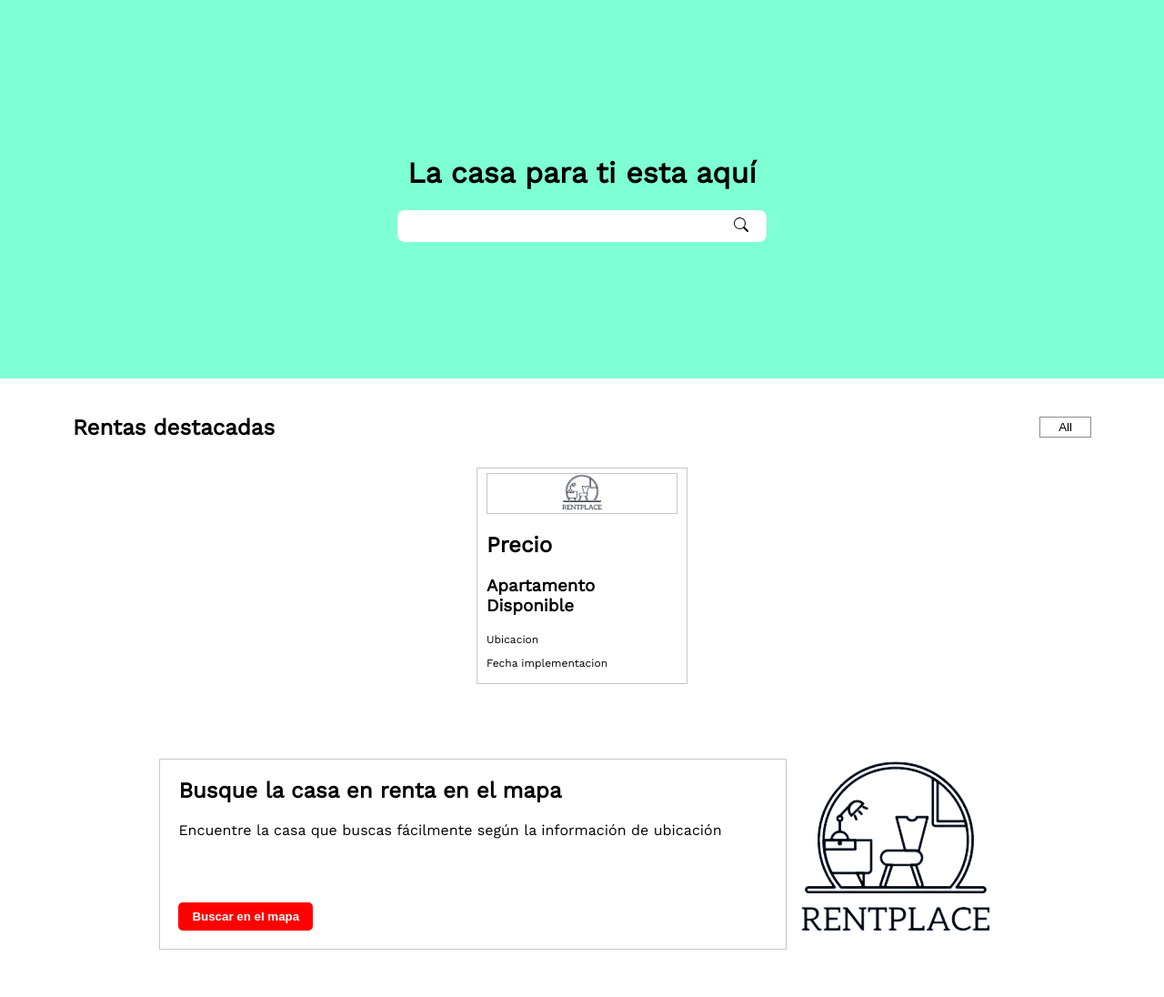
After one commit to YisusBlack18/Rent-a-place, a Python web app: template templates/index.html in a window 1280 px wide. The commit adds this page. Shown: the whole page at 91% size. Run offline with Jinja, Linux system fonts and the light colour scheme; the template is opened without the code that fills it, so the values that code supplies are empty.

Commit message:
Index semicompleto

```diff
--- /dev/null
+++ b/static/css/index.css
@@ -0,0 +1,181 @@
+body, html {
+    /* height: 100vh; */
+    margin: 0;
+}
+
+body {
+    font-family: 'Work Sans', sans-serif;
+}
+
+.contenedor {
+    display: grid;
+    /* grid-template-rows: repeat(3, 2fr); */
+    grid-row-gap: 20px;
+}
+
+/* Este es un contenedor para tener el input y el boton en la misma fila */
+.buscar {
+    display: flex;
+    justify-content: center;
+    align-items: center;
+}
+
+/* Aqui en adelante editamos los elementos del buscador */
+.cajaBuscador {
+    flex: 1;
+    background-color: aquamarine;
+    display: flex;
+    justify-content: center;
+    align-items: center;
+    flex-direction: column;
+    padding: 150px;
+}
+
+.cajaBuscador input {
+    flex: 2;
+    border: none;
+    border-radius: 8px;
+    padding: 10px 40px 10px 30px;
+    width: 400px;
+}
+
+/* Aqui le quitamos la x al final del input */
+.cajaBuscador input:focus::-webkit-search-cancel-button {
+    display: none;
+}
+
+.cajaBuscador input:focus {
+    outline: none;
+}
+
+/* Aqui le ponemos el boton para buscar la info del input */
+.cajaBuscador button {
+    border: none;
+    border-radius: 8px;
+    color: black;
+    background-color: white;
+    padding: 8px 20px;
+    margin-left: -50px;
+    cursor: pointer;
+}
+
+/* Aqui empezaremos a diseñar la parte de las destacadas del index */
+.cajaDestacadas {
+    display: flex;
+    justify-content: center;
+    align-items: center;
+    margin: 0 80px;
+    flex-direction: column;
+}
+
+.izquierdaDestacada {
+    flex: 1;
+    display: flex;
+    justify-content: space-between;
+    align-items: center;
+    width: 100%;
+}
+
+.derechaDestacada {
+    flex: 1;
+    display: flex;
+    justify-content: end;
+    align-items: center;
+    transition: 0.2s;
+}
+
+.all {
+    background-color: white;
+    border: 1px solid rgb(139, 139, 139);
+    padding: 3px 20px;
+    transition: 0.3s;
+}
+
+.all:hover {
+    cursor: pointer;
+    box-shadow: 4px 3px 12px 0px rgba(0,0,0,0.33);
+}
+
+.cajas {
+    display: flex;
+    flex-wrap: wrap;
+}
+
+.caja {
+    flex: 2;
+    border: 1px solid rgb(199, 199, 199);
+    padding: 5px 10px;
+    margin: 10px 15px;
+    min-width: 190px;
+    max-width: 210px;
+}
+
+.textochico {
+    font-size: 12px;
+}
+
+.img {
+    display: flex;
+    justify-content: center;
+    align-items: center;
+    border: 1px solid rgb(199, 199, 199);
+}
+
+.caja p {
+    margin-bottom: 10px !important;
+}
+
+/* Aqui empezaremos a diseñar la parte de abajo del index */
+.cajaBuscarMapa {
+    display: flex;
+    justify-content: center;
+    align-items: center;
+    padding: 50px;
+}
+
+.izquierda {
+    border: 1px solid rgb(199, 199, 199);
+    padding: 0px 70px 20px 20px;
+}
+
+.izquierda p {
+    margin-bottom: 70px;
+}
+
+.izquierda button {
+    background-color: red;
+    padding: 8px 15px;
+    border: none;
+    border-radius: 5px;
+    color: white;
+    font-weight: bold;
+    transition: 0.3s;
+}
+
+.izquierda button:hover {
+    cursor: pointer;
+    box-shadow: 4px 3px 15px 0px rgba(0,0,0,0.55);
+}
+
+/* Aqui se trata de hacer responsiva la pantalla */
+@media screen and (max-width: 700px) {
+
+    .cajaBuscador {
+        padding: 70px 50px 100px;
+    }
+
+    .all {
+        font-size: 18px;
+        padding: 6px 25px;
+    }
+
+    /* Se elimina la imagen del fondo */
+    .derecha {
+        display: none;
+    }
+
+    .izquierda button {
+        padding: 10px 15px;
+        font-size: 20px;
+    }
+}
--- a/templates/base.html
+++ b/templates/base.html
@@ -7,6 +7,7 @@
     <link rel="stylesheet" href="/static/css/base.css">
     <link href="https://cdn.jsdelivr.net/npm/bootstrap@5.3.2/dist/css/bootstrap.min.css" rel="stylesheet" integrity="sha384-T3c6CoIi6uLrA9TneNEoa7RxnatzjcDSCmG1MXxSR1GAsXEV/Dwwykc2MPK8M2HN" crossorigin="anonymous">
     <script src="https://cdn.jsdelivr.net/npm/bootstrap@5.3.2/dist/js/bootstrap.bundle.min.js" integrity="sha384-C6RzsynM9kWDrMNeT87bh95OGNyZPhcTNXj1NW7RuBCsyN/o0jlpcV8Qyq46cDfL" crossorigin="anonymous"></script>
+    <link href="https://fonts.googleapis.com/css2?family=Poppins&family=Raleway:wght@500&family=Work+Sans&display=swap" rel="stylesheet">
 </head>
 <body>
     <!-- Aqui esta el html necesario para la barra de navegacion -->
--- /dev/null
+++ b/templates/index.html
@@ -0,0 +1,86 @@
+<!DOCTYPE html>
+<html lang="en">
+<head>
+    <meta charset="UTF-8">
+    <meta name="viewport" content="width=device-width, initial-scale=1.0">
+    <title>RentPlace</title>
+    <link rel="stylesheet" href="/static/css/index.css">
+    <link href="https://fonts.googleapis.com/css2?family=Poppins&family=Raleway:wght@500&family=Work+Sans&display=swap" rel="stylesheet">
+</head>
+<body>
+    <div class="contenedor">
+
+        <!-- Esta es la seccion de busqueda del index -->
+        <div class="cajaBuscador">
+            <h1>La casa para ti esta aquí</h1>
+            <div class="buscar">
+                <input type="search" name="" id="" placeholder="">
+                <button>
+                    <svg xmlns="http://www.w3.org/2000/svg" width="16" height="16" fill="currentColor" class="bi bi-search" viewBox="0 0 16 16">
+                        <path d="M11.742 10.344a6.5 6.5 0 1 0-1.397 1.398h-.001c.03.04.062.078.098.115l3.85 3.85a1 1 0 0 0 1.415-1.414l-3.85-3.85a1.007 1.007 0 0 0-.115-.1zM12 6.5a5.5 5.5 0 1 1-11 0 5.5 5.5 0 0 1 11 0z"/>
+                    </svg>
+                </button>
+            </div>
+        </div>
+
+        <!-- Esta es la seccion de destacadas del index -->
+        <div class="cajaDestacadas">
+            <div class="izquierdaDestacada">
+                <h2>Rentas destacadas</h2>
+                <button class="all">All</button>
+            </div>
+
+            <!-- Condicion: si existe una destacada ponerlo en un div -->
+            <div class="cajas">
+                <div class="caja">
+                    <div class="img"><img src="/static/img/RentPlaceLogo-removebg-recortado.png" width="50px"></div>
+                    <h2>Precio</h2>
+                    <h3>Apartamento Disponible</h3>
+                    <p class="textochico">Ubicacion</p>
+                    <p class="textochico">Fecha implementacion</p>
+                </div>
+                <!-- <div class="caja">
+                    <div class="img"><img src="/static/img/RentPlaceLogo-removebg-recortado.png" width="50px"></div>
+                    <h2>Precio</h2>
+                    <h3>Apartamento Disponible</h3>
+                    <p class="textochico">Ubicacion</p>
+                    <p class="textochico">Fecha implementacion</p>
+                </div>
+                <div class="caja">
+                    <div class="img"><img src="/static/img/RentPlaceLogo-removebg-recortado.png" width="50px"></div>
+                    <h2>Precio</h2>
+                    <h3>Apartamento Disponible</h3>
+                    <p class="textochico">Ubicacion</p>
+                    <p class="textochico">Fecha implementacion</p>
+                </div>
+                <div class="caja">
+                    <div class="img"><img src="/static/img/RentPlaceLogo-removebg-recortado.png" width="50px"></div>
+                    <h2>Precio</h2>
+                    <h3>Apartamento Disponible</h3>
+                    <p class="textochico">Ubicacion</p>
+                    <p class="textochico">Fecha implementacion</p>
+                </div>
+                <div class="caja">
+                    <div class="img"><img src="/static/img/RentPlaceLogo-removebg-recortado.png" width="50px"></div>
+                    <h2>Precio</h2>
+                    <h3>Apartamento Disponible</h3>
+                    <p class="textochico">Ubicacion</p>
+                    <p class="textochico">Fecha implementacion</p>
+                </div> -->
+            </div>
+        </div>
+
+        <!-- Esta es la seccion inferior del index -->
+        <div class="cajaBuscarMapa">
+            <div class="izquierda">
+                <h2>Busque la casa en renta en el mapa</h2>
+                <p>Encuentre la casa que buscas fácilmente según la información de ubicación</p>
+                <button>Buscar en el mapa</button>
+            </div>
+            <div class="derecha">
+                <img src="/static/img/RentPlaceLogo-removebg-recortado.png" alt="">
+            </div>
+        </div>
+    </div>
+</body>
+</html>
```
